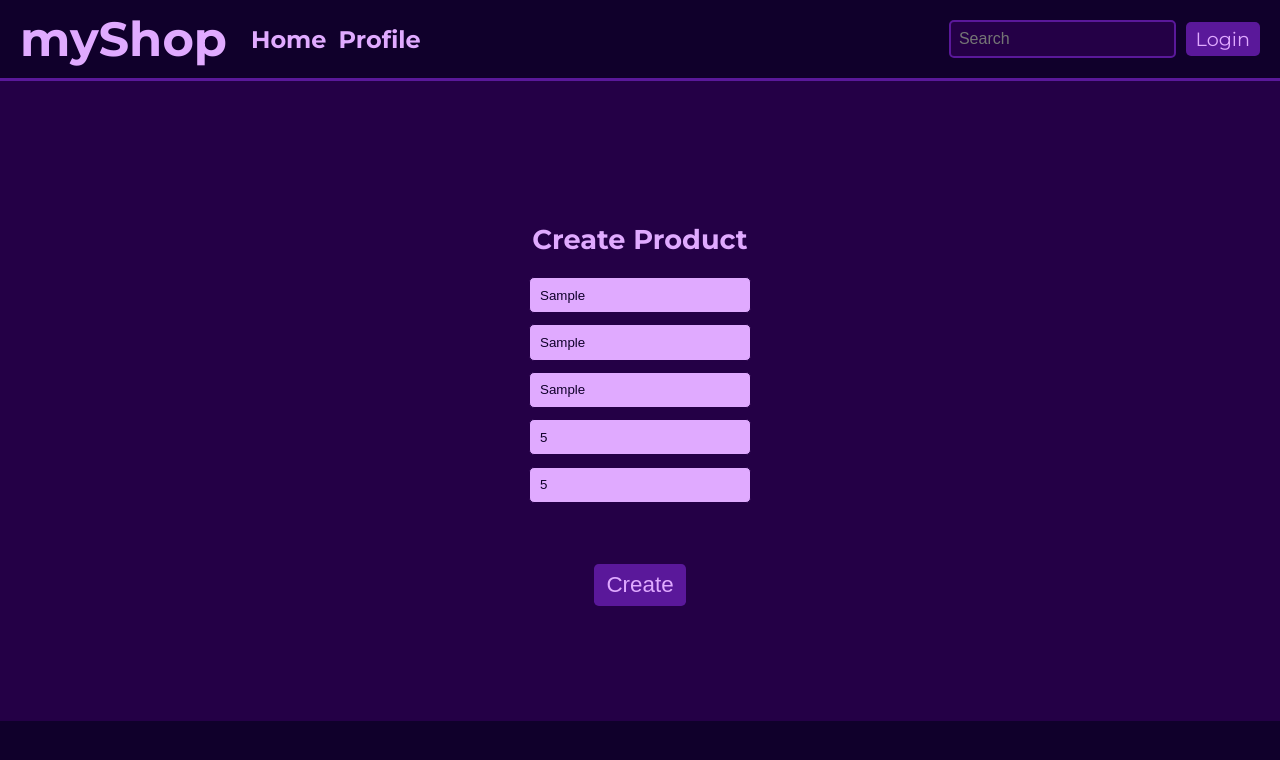
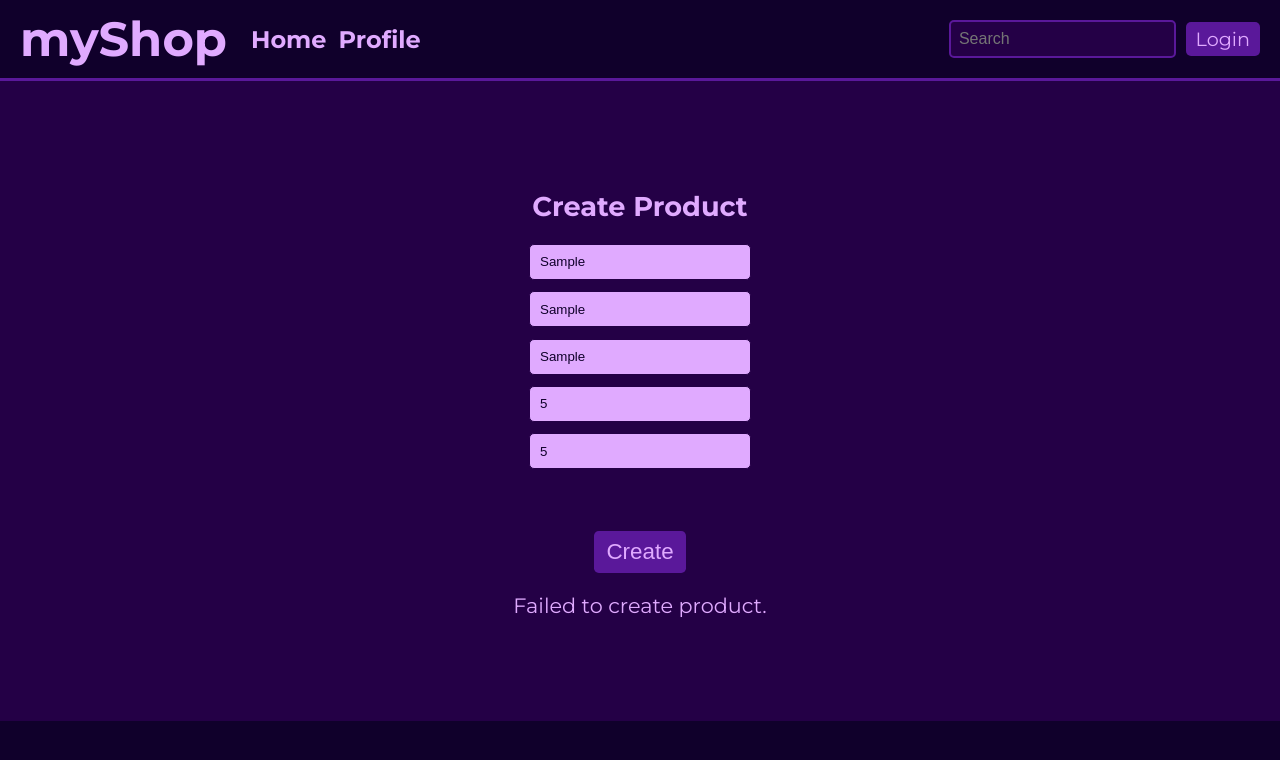
Before and after one commit to Antoniomr97/myShop, a Next.js app in the folder myshop/front/products-manager/: page /createProduct in a window 1280 px wide. Both pictures are taken after typing "Sample", "Sample", "Sample", "5", "5" into the empty fields and a click on the button "Create". Shown: the top 760 px of the page. Built offline with nearby package versions, Linux system fonts and the light colour scheme; no server answers.

Commit message:
Final ProyectDone

```diff
--- a/myshop/front/products-manager/src/components/createProductComponent/createProduct.jsx
+++ b/myshop/front/products-manager/src/components/createProductComponent/createProduct.jsx
@@ -2,13 +2,14 @@ import React, { useState } from "react";
 import styles from "./createProduct.module.css";
 import { CreateProductFetch } from "../../api/productFetch";
 
-export default function createProduct() {
+export default function CreateProduct() {
   const [image, setImage] = useState("");
   const [name, setName] = useState("");
   const [category, setCategory] = useState("");
   const [price, setPrice] = useState(0);
   const [score, setScore] = useState(0);
   const [message, setMessage] = useState("");
+  const [error, setError] = useState("");
 
   const handlerOnChangeImage = (e) => {
     setImage(e.target.value);
@@ -31,6 +32,13 @@ export default function createProduct() {
   };
 
   const createNewProduct = async () => {
+    // Validar que todos los campos estén llenos
+    if (!image || !name || !category || !price || !score) {
+      setError("Please fill in all fields.");
+      return;
+    }
+
+    try {
       await CreateProductFetch({
         image,
         name,
@@ -39,6 +47,11 @@ export default function createProduct() {
         score,
       });
       setMessage("Product Created");
+      setError(""); // Limpiar el mensaje de error si la creación fue exitosa
+    } catch (error) {
+      console.error("Error creating product:", error);
+      setError("Failed to create product.");
+    }
   };
 
   const containerStyle = {
@@ -48,6 +61,7 @@ export default function createProduct() {
     justifyContent: "center",
     alignItems: "center",
   };
+
   return (
     <div style={containerStyle}>
       <div className={styles.loginContainer}>
@@ -87,6 +101,7 @@ export default function createProduct() {
         <button className={styles.button} onClick={createNewProduct}>
           Create
         </button>
+        {error && <p className={styles.error}>{error}</p>}
         {message && <p>{message}</p>}
       </div>
     </div>
```
Lines whose indentation alone changed are shown as unchanged.
